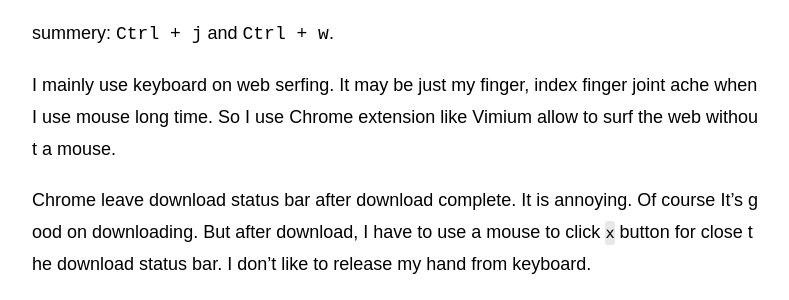
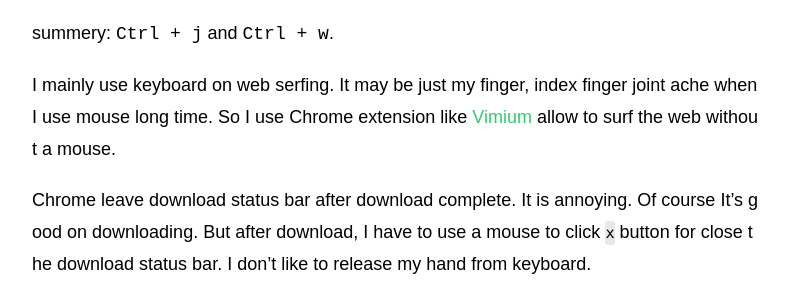
Before and after one commit to mytory/en, a Jekyll site: the page built from _posts/2015-12-27-how-to-close-google-chrome-download-bar-using-keyboard-shortcut.md, in a window 1280 px wide. Shown: the part 716-1016 px from the top of the page, without its empty margins (244-1033 px from the left). Built offline with Jekyll 4.4.1, drawn with Linux system fonts in a browser that asks for light colours; part of the change alters nothing that is shown.

```diff
--- a/_posts/2015-12-27-how-to-close-google-chrome-download-bar-using-keyboard-shortcut.md
+++ b/_posts/2015-12-27-how-to-close-google-chrome-download-bar-using-keyboard-shortcut.md
@@ -10,7 +10,7 @@ tags:
 
 summery: <kbd>Ctrl + j</kbd> and <kbd>Ctrl + w</kbd>.
 
-I mainly use keyboard on web serfing. It may be just my finger, index finger joint ache when I use mouse long time. So I use Chrome extension like Vimium allow to surf the web without a mouse.
+I mainly use keyboard on web serfing. It may be just my finger, index finger joint ache when I use mouse long time. So I use Chrome extension like [Vimium](https://chrome.google.com/webstore/detail/vimium/dbepggeogbaibhgnhhndojpepiihcmeb) allow to surf the web without a mouse.
 
 Chrome leave download status bar after download complete. It is annoying. Of course It's good on downloading. But after download, I have to use a mouse to click `x` button for close the download status bar. I don't like to release my hand from keyboard.
 
```
